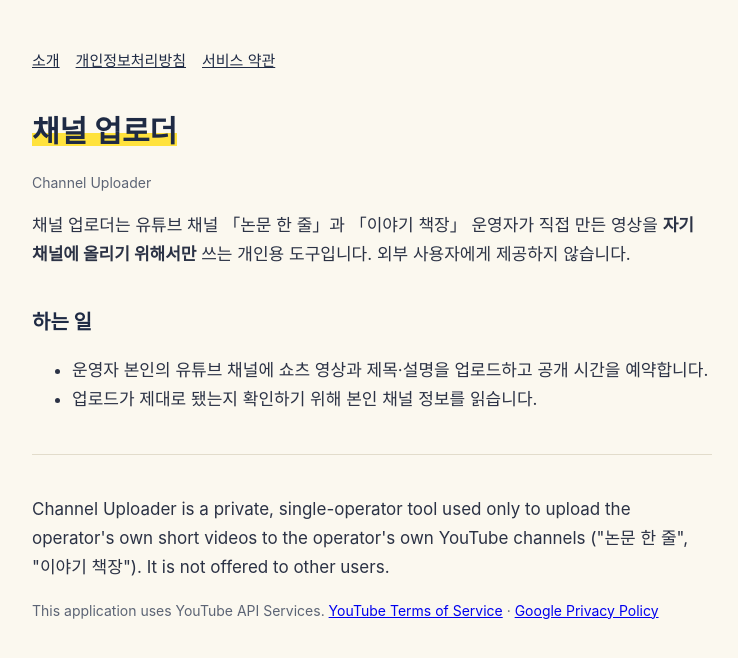
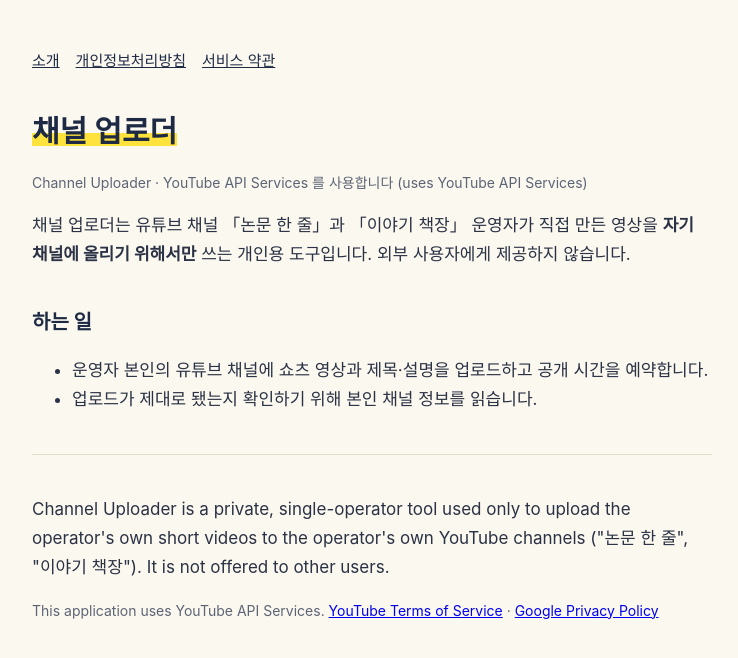
Before and after one commit to hanjul-chaekjang/hanjul-chaekjang.github.io, a plain HTML site: page index.html in a window 1280 px wide. Shown: the whole page, without its empty margins (268-1006 px from the left). Drawn offline with Linux system fonts and the light colour scheme.

Commit message:
Update index.html

```diff
--- a/index.html
+++ b/index.html
@@ -2,7 +2,7 @@
 <title>채널 업로더 · Channel Uploader</title><link rel="stylesheet" href="style.css"></head><body><main>
 <nav><a href="./">소개</a><a href="privacy.html">개인정보처리방침</a><a href="terms.html">서비스 약관</a></nav>
 <h1><span>채널 업로더</span></h1>
-<p class="muted">Channel Uploader</p>
+<p class="muted">Channel Uploader · YouTube API Services 를 사용합니다 (uses YouTube API Services)</p>
 <p>채널 업로더는 유튜브 채널 「논문 한 줄」과 「이야기 책장」 운영자가 직접 만든 영상을 <b>자기 채널에 올리기 위해서만</b> 쓰는 개인용 도구입니다. 외부 사용자에게 제공하지 않습니다.</p>
 <h2>하는 일</h2>
 <ul>
```
